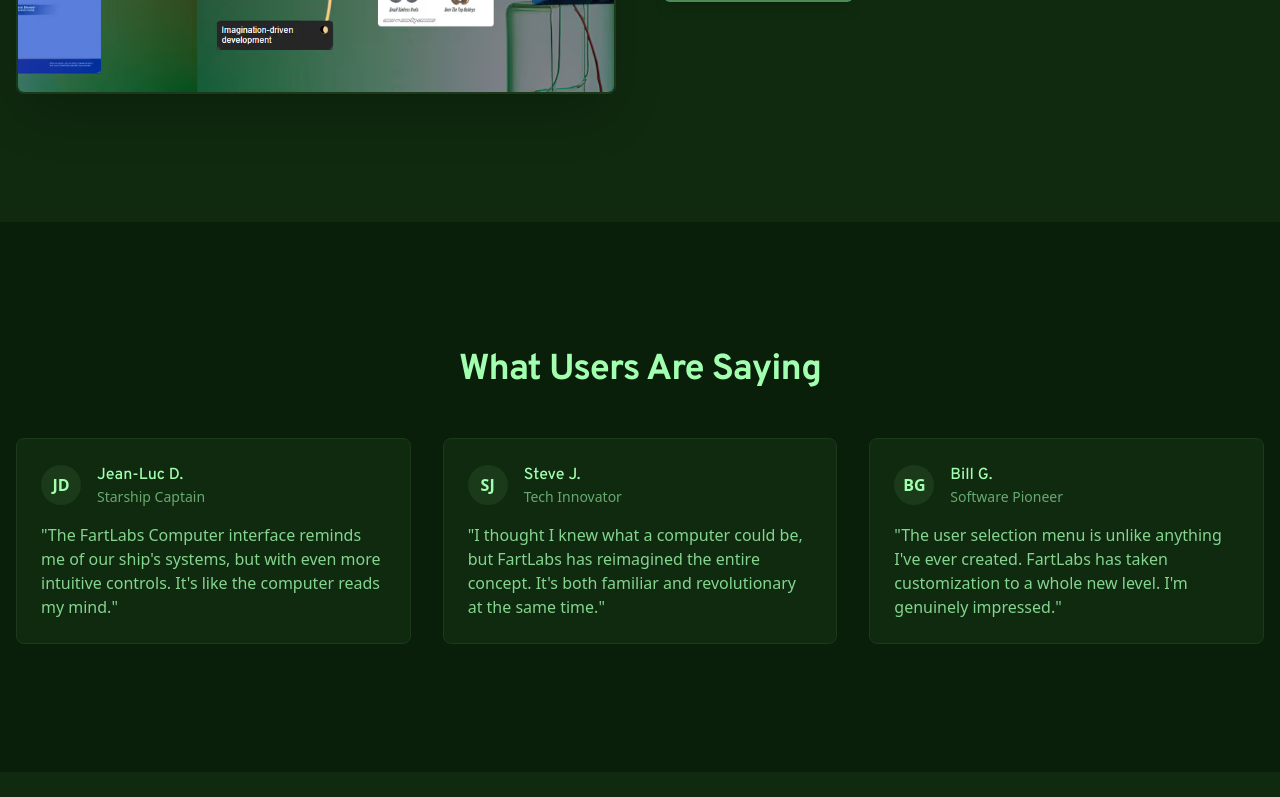
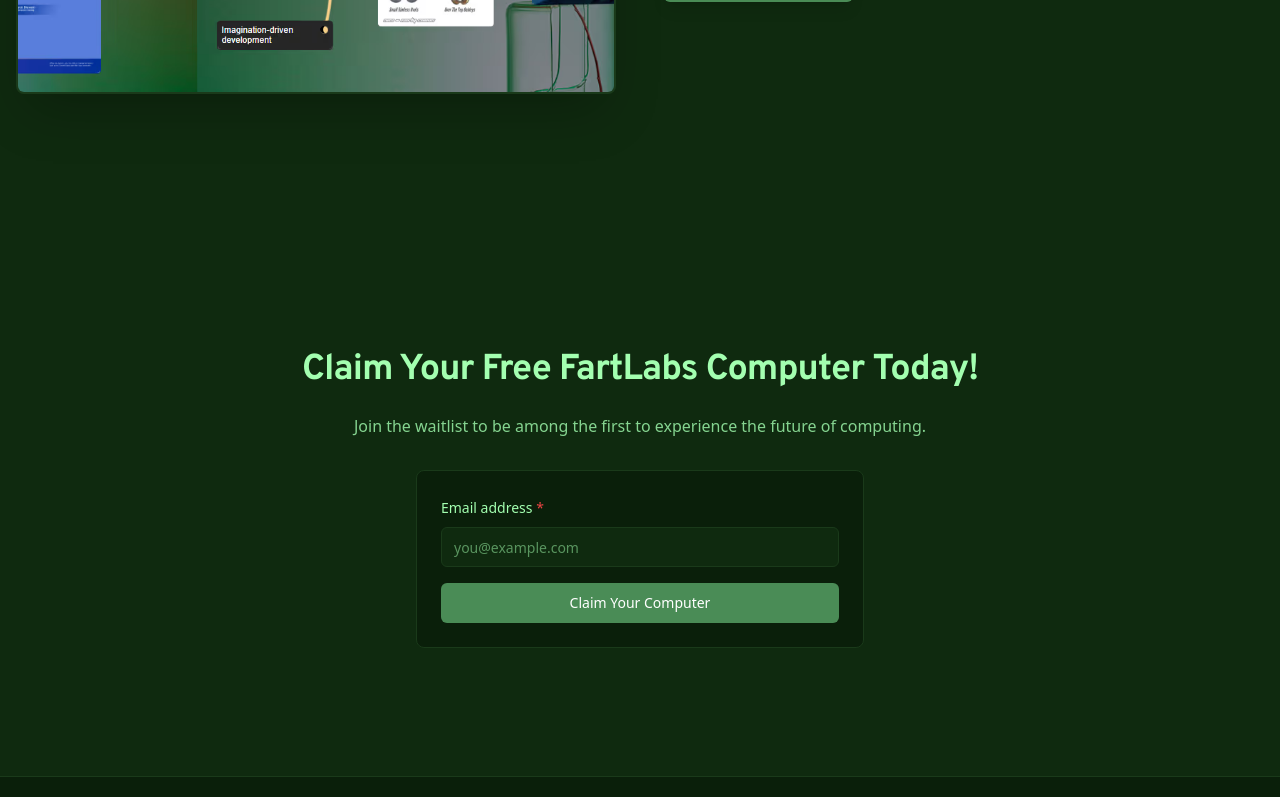
Before and after one commit to FartLabs/cpu.fartlabs.org, a Next.js app: page / in a window 1280 px wide. Shown: the part 2000-2797 px from the top of the page. Built offline with nearby package versions, Linux system fonts and the light colour scheme; a web font is replaced by a local one.

Commit message:
Remove testimonials section

```diff
--- a/app/page.tsx
+++ b/app/page.tsx
@@ -283,80 +283,6 @@ export default function Home() {
         </div>
       </section>
 
-      {/* Testimonials */}
-      <section className="py-20 sm:py-32">
-        <div className="container px-4">
-          <ScrollReveal>
-            <h2 className="mb-12 text-center text-3xl font-bold tracking-tight sm:text-4xl">
-              What Users Are Saying
-            </h2>
-          </ScrollReveal>
-
-          <div className="grid gap-8 md:grid-cols-2 lg:grid-cols-3">
-            <ScrollReveal delay={200}>
-              <div className="rounded-lg border border-[#1a3a1a] bg-[#0f2a0f] p-6">
-                <div className="mb-4 flex items-center gap-4">
-                  <div className="h-10 w-10 rounded-full bg-[#1a3a1a] flex items-center justify-center">
-                    <span className="text-[#a3ffb0] font-bold">JD</span>
-                  </div>
-                  <div>
-                    <h3 className="font-medium">Jean-Luc D.</h3>
-                    <p className="text-sm text-[#a3ffb0]/60">
-                      Starship Captain
-                    </p>
-                  </div>
-                </div>
-                <p className="text-[#a3ffb0]/80">
-                  "The FartLabs Computer interface reminds me of our ship's
-                  systems, but with even more intuitive controls. It's like the
-                  computer reads my mind."
-                </p>
-              </div>
-            </ScrollReveal>
-
-            <ScrollReveal delay={400}>
-              <div className="rounded-lg border border-[#1a3a1a] bg-[#0f2a0f] p-6">
-                <div className="mb-4 flex items-center gap-4">
-                  <div className="h-10 w-10 rounded-full bg-[#1a3a1a] flex items-center justify-center">
-                    <span className="text-[#a3ffb0] font-bold">SJ</span>
-                  </div>
-                  <div>
-                    <h3 className="font-medium">Steve J.</h3>
-                    <p className="text-sm text-[#a3ffb0]/60">Tech Innovator</p>
-                  </div>
-                </div>
-                <p className="text-[#a3ffb0]/80">
-                  "I thought I knew what a computer could be, but FartLabs has
-                  reimagined the entire concept. It's both familiar and
-                  revolutionary at the same time."
-                </p>
-              </div>
-            </ScrollReveal>
-
-            <ScrollReveal delay={600}>
-              <div className="rounded-lg border border-[#1a3a1a] bg-[#0f2a0f] p-6">
-                <div className="mb-4 flex items-center gap-4">
-                  <div className="h-10 w-10 rounded-full bg-[#1a3a1a] flex items-center justify-center">
-                    <span className="text-[#a3ffb0] font-bold">BG</span>
-                  </div>
-                  <div>
-                    <h3 className="font-medium">Bill G.</h3>
-                    <p className="text-sm text-[#a3ffb0]/60">
-                      Software Pioneer
-                    </p>
-                  </div>
-                </div>
-                <p className="text-[#a3ffb0]/80">
-                  "The user selection menu is unlike anything I've ever created.
-                  FartLabs has taken customization to a whole new level. I'm
-                  genuinely impressed."
-                </p>
-              </div>
-            </ScrollReveal>
-          </div>
-        </div>
-      </section>
-
       {/* Sign Up Section */}
       <section id="signup" className="py-20 sm:py-32 bg-[#0f2a0f]">
         <div className="container px-4">
```
